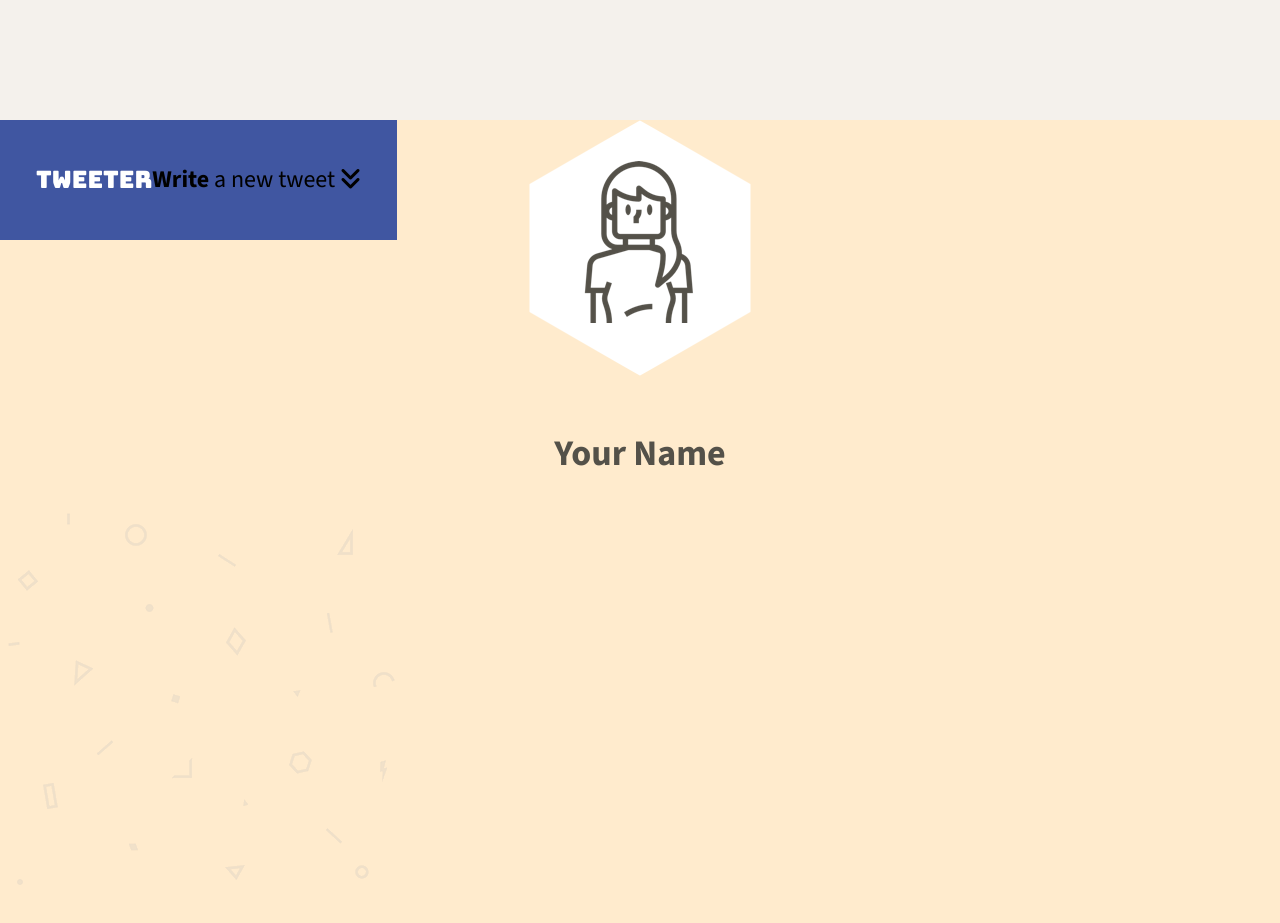
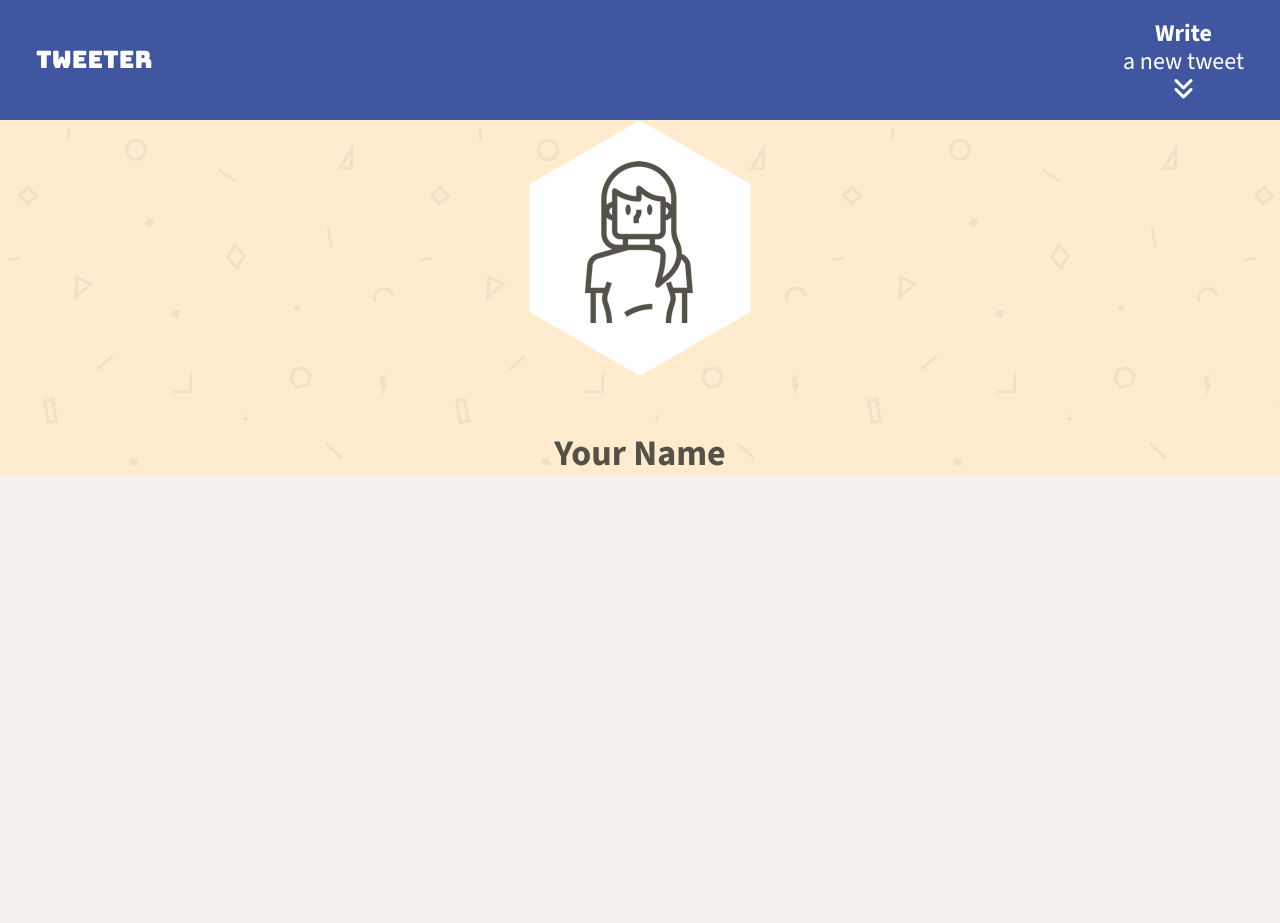
Before and after one commit to schang9m/tweeter, a website: page public/index.html in a window 1280 px wide. After the commit the page ends 800 px from the top, so only its background shows below. Drawn offline with nearby package versions, Linux system fonts and the light colour scheme.

Commit message:
added header

```diff
--- a/public/index.html
+++ b/public/index.html
@@ -45,9 +45,6 @@
       <div>
         <h2>Your Name</h2>
       </div>
-      <div class="bg">
-        <img src="/images/inspiration-geometry.png">
-      </div>
     </header>
     <!-- Page-specific (main) content here -->
     <main class="container"></main>
--- a/public/styles/header.css
+++ b/public/styles/header.css
@@ -1,6 +1,7 @@
 header {
   width: 100%;
   background-color: blanchedalmond;
+  background-image: url("/images/inspiration-geometry.png")
 }
 .avatar{
   display: flex;
@@ -19,5 +20,4 @@ div h2{
   /* Set up proportionate scaling */
   width: 100%;
   height: auto;
-
 }
--- a/public/styles/nav.css
+++ b/public/styles/nav.css
@@ -2,11 +2,13 @@ nav {
   height: 120px;
   background-color: #4056A1;
   color: #FFFFFF;
+  width: 100%;
   display: flex;
   justify-content: space-between; /* Distribute items along the main axis */
   align-items: center; /* Align items vertically */
   padding: 1.5em;
   position: fixed;
+  top: 0;
 }
 
 nav span {
@@ -14,5 +16,7 @@ nav span {
 }
 
 .writeTweet {
-  color: #000000;
+  display: flex;
+  flex-direction: column;
+  align-items: center;
 }
```
